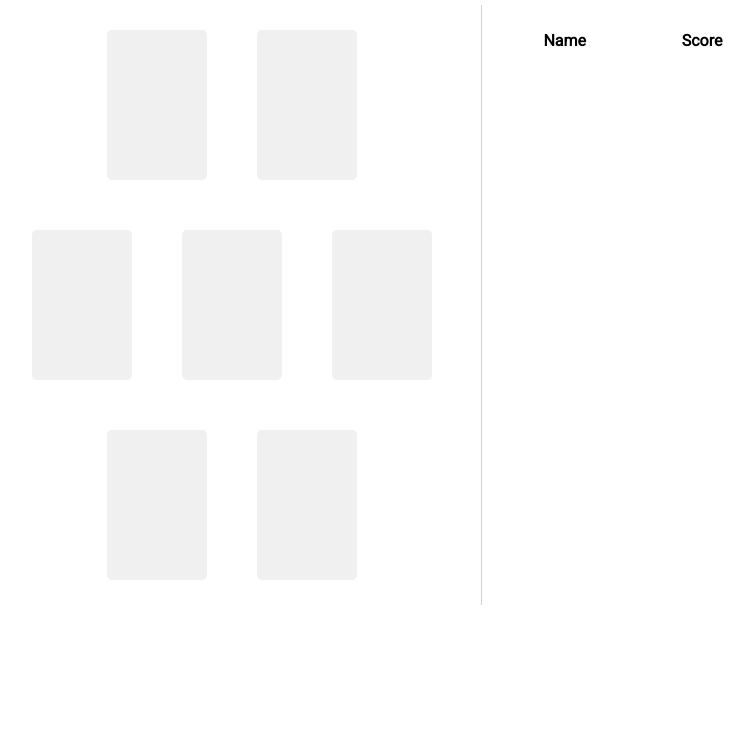
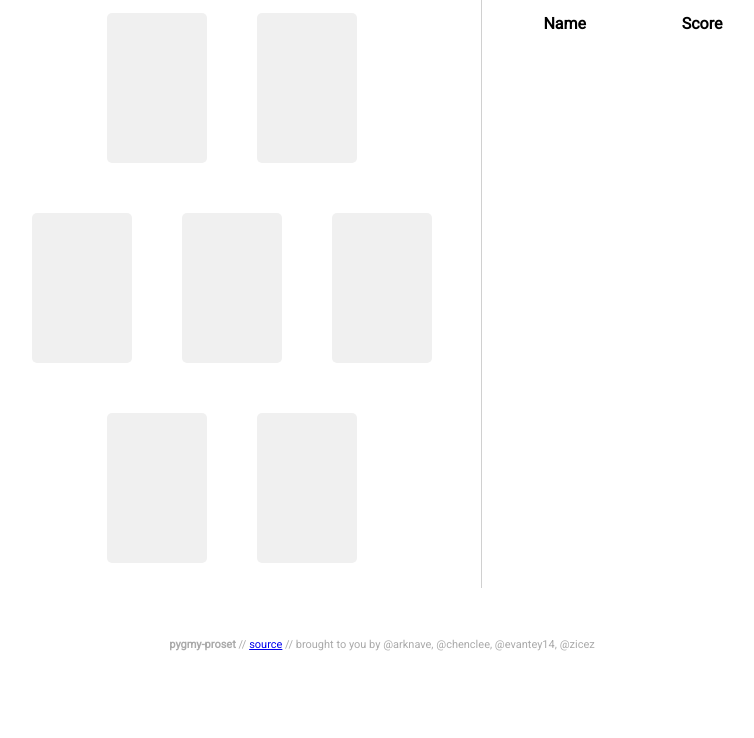
Before and after one commit to evantey14/pygmy-proset, a website: page index.html in a window 1280 px wide. Shown: the part 62-800 px from the top of the page, without its empty margins (258-1012 px from the left). Drawn offline with nearby package versions, Linux system fonts and the light colour scheme; no server answers.

Commit message:
footer and removed title

```diff
--- a/index.html
+++ b/index.html
@@ -5,7 +5,7 @@ font-family: 'Roboto', sans-serif;
 }
 #m {
 width: 800px;
-margin: 0 auto;
+margin: 50 auto;
 display: flex;
 flex-direction: row;
 }
@@ -65,8 +65,20 @@ color: #333;
 h1 {
   text-align: center;
 }
+footer {
+-webkit-box-flex: 0;
+-moz-box-flex: 0;
+box-flex: 0;
+-webkit-flex: 0 0 content;
+-moz-flex: 0 0 content;
+-ms-flex: 0 0 content;
+flex: 0 0 content;
+color: #aaa;
+font-size: 11px;
+margin: 1rem 0 0;
+text-align: center;
+}
 </style>
-<h1>Pygmy ProSet</h1>
 <div id="m">
 <div id="s">
 <div id="d">
@@ -88,6 +100,7 @@ h1 {
 </div>
 <div id="t"><table id="p"><tr><th>Name</th><th>Score</th></tr></table></div>
 </div>
+<footer> <strong>pygmy-proset</strong> // <a href="https://github.com/evantey14/proset">source</a> // brought to you by @arknave, @chenclee, @evantey14, @zicez</footer>
 <script src="//ajax.googleapis.com/ajax/libs/jquery/1.8.3/jquery.min.js"></script>
 <script src="/socket.io/socket.io.js"></script>
 <script>
```
